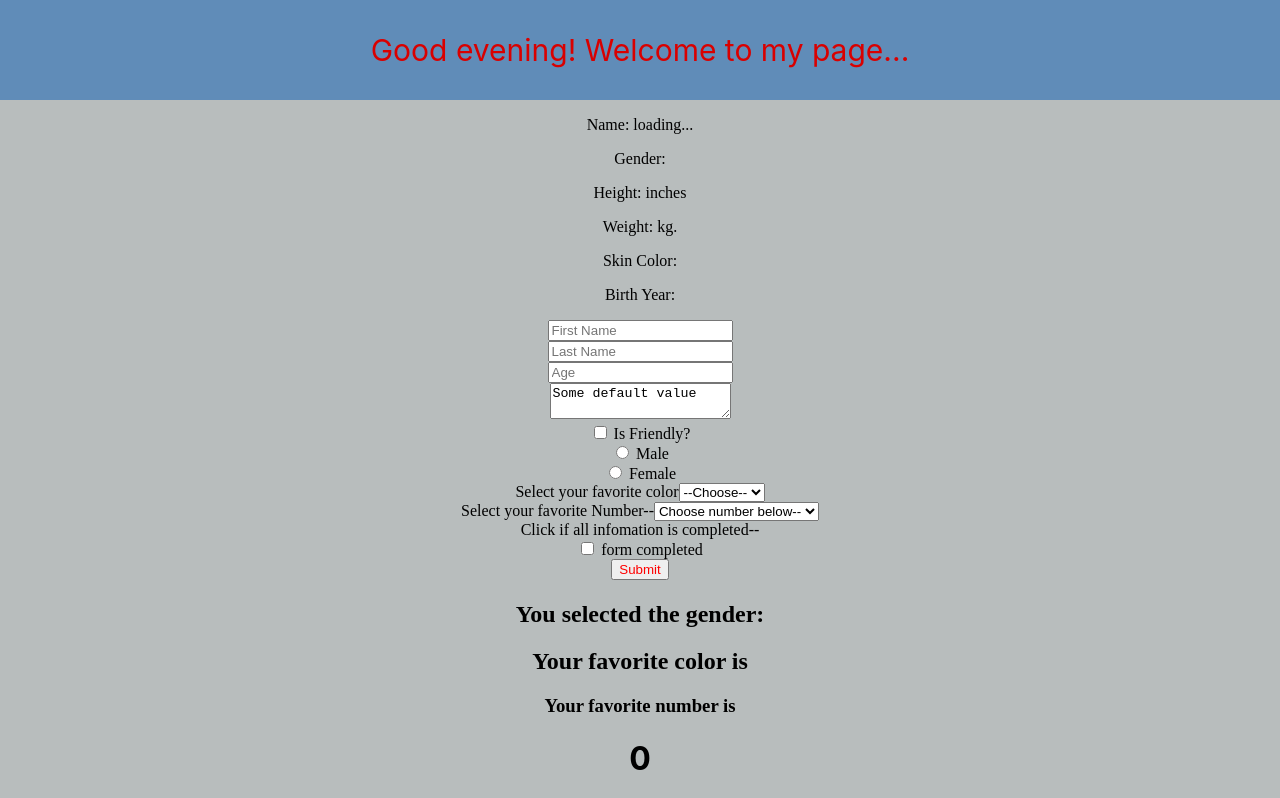
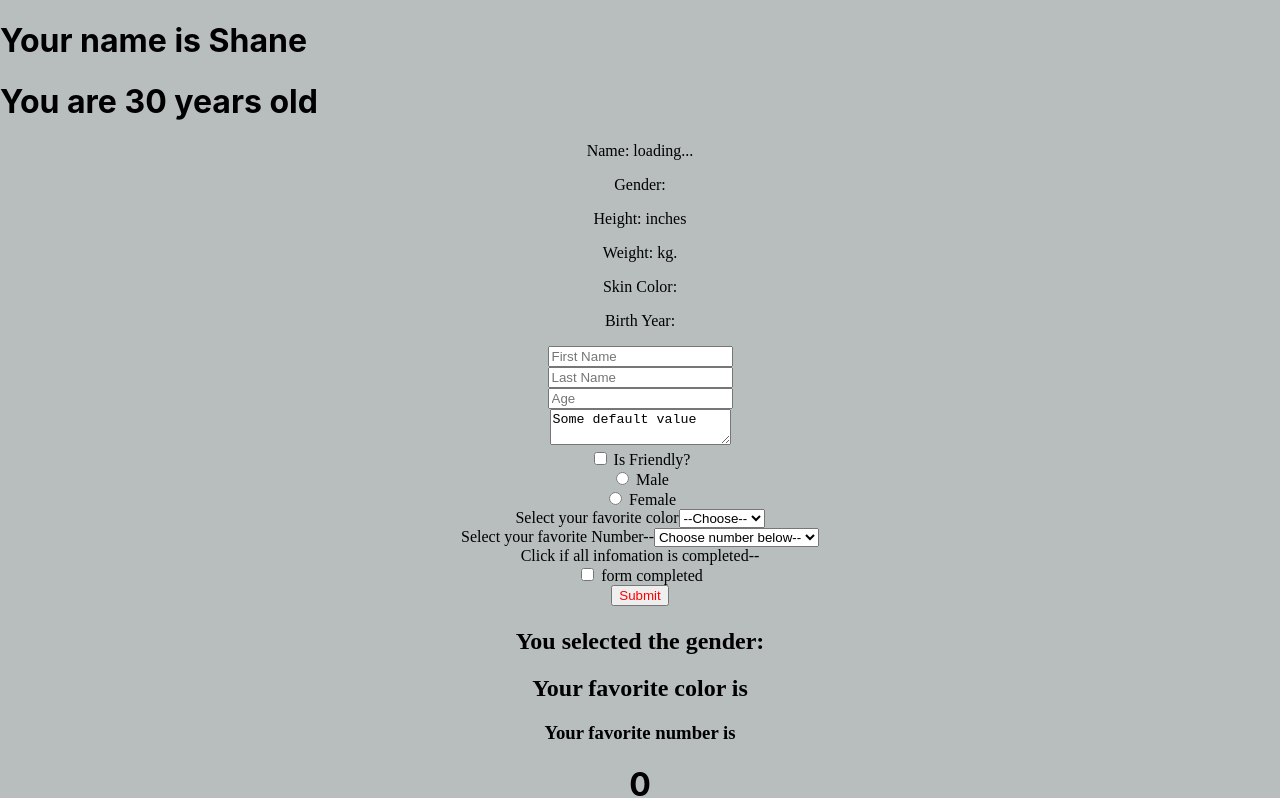
Before and after one commit to shanecolby/my_app_react, a React (Create React App) app: page / in a window 1280 px wide. Shown: the top 798 px of the page. Built offline with nearby package versions, Linux system fonts and the light colour scheme; no server answers.

Commit message:
practice state with funcational components using useState hook

```diff
--- a/src/WorkingApp.js
+++ b/src/WorkingApp.js
@@ -10,13 +10,14 @@ import Loggedin from "./components/Loggedin"
 import ButtonNumber from "./components/ButtonNumber"
 import ApiPractice from "./components/ApiPractice"
 import FormPract from "./components/FormPract"
+import StatePract from "./components/StatePract"
 
 
 function WorkingApp() {
   const productComponents = productData.map(item => <Product key={item.id} product={item} />)
   return (
     <div>
-      <Header />
+      <StatePract />
       <ApiPractice />
       <FormPract />
       <ButtonNumber />
--- /dev/null
+++ b/src/components/StatePract.js
@@ -0,0 +1,17 @@
+import React, { useState } from "react"
+
+function StatePract() {
+  const [name] = useState("Shane")
+  const [age] = useState("30")
+
+  return (
+    <div>
+      <h1>Your name is {name}</h1>
+      <h1>You are {age} years old</h1>
+    </div>
+  )
+}
+
+
+
+export default StatePract
```
